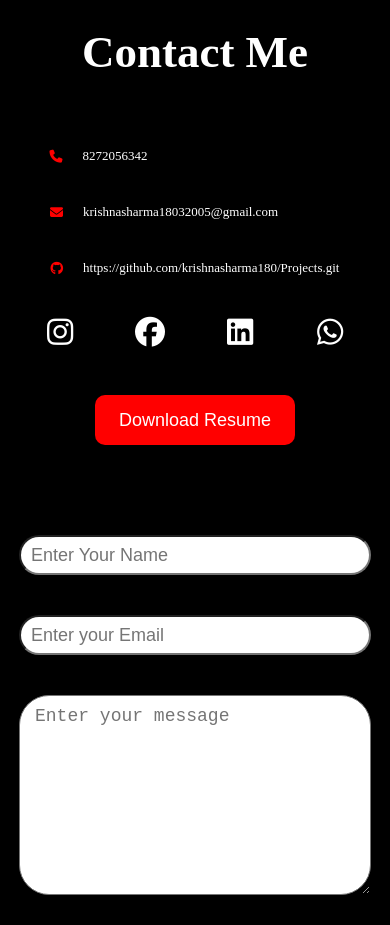
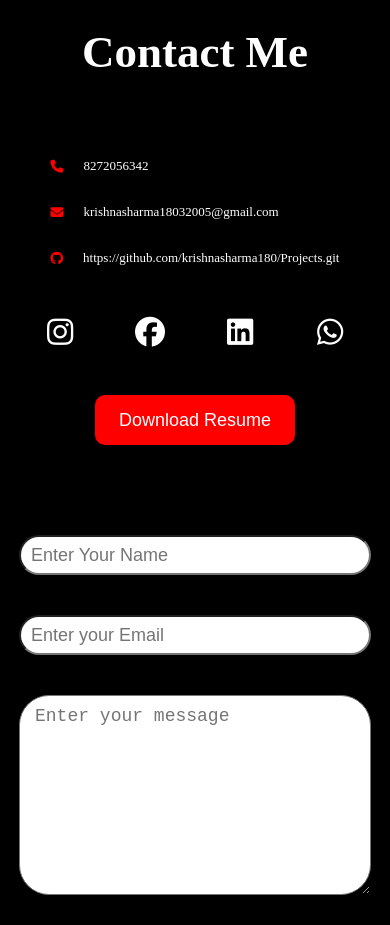
Before and after one commit to krishnasharma180/Project, a plain HTML site: page Portfolio/index.html in a window 390 px wide. Shown: the part 4280-5205 px from the top of the page. Drawn offline with Linux system fonts and the light colour scheme.

Commit message:
first commit

```diff
--- a/Portfolio/index.html
+++ b/Portfolio/index.html
@@ -170,6 +170,7 @@
    <div class="Contact">
       <h1 class="heading">Contact Me</h1>
       <div class="phone-info">
+         <div class="tech">
          <div class="phone-no">
             <i class="fa-solid fa-phone"></i>
             <p>8272056342</p>
@@ -182,6 +183,7 @@
             <i class="fa-brands fa-github"></i>
             <a href="https://github.com/krishnasharma180/Project.git">https://github.com/krishnasharma180/Projects.git</a>
          </div>
+      </div>
          <div class="icons">
             <a href="https://www.instagram.com/krishnasharma._.18/"><i class="fa-brands fa-instagram"></i></a>
               <a href="https://www.facebook.com/Krishna Sharma/"><i class="fa-brands fa-facebook"></i></a>
--- a/Portfolio/style.css
+++ b/Portfolio/style.css
@@ -572,17 +572,11 @@ textarea{
 .phone-no,.gmail,.git{
    display: flex;
    font-size: 20px;
-   margin: 20px;
+   margin: 30px;
    gap: 20px;
 align-items: center;
 text-align: left;
-justify-content: space-evenly;
-}
-.phone-no{
-   margin-left: -283px;
-}
-.gmail{
-   margin-left:-77px ;
+justify-content: flex-start;
 }
 .phone-no i,.gmail i,.git i{
    color: red;
@@ -615,17 +609,9 @@ justify-content: space-evenly;
    text-shadow: 0 0 10px rgb(255, 17, 17),
    0 0 10px rgb(255, 63, 5);
  }
- .git{
-   position: relative;
-   margin-left: 20px;
- }
  .git a{
    text-decoration: none;
    color: white;
- }
- .fa-github{
-top: 4px;
-left: 0px;
  }
  .download{
    height: 50px;
@@ -670,14 +656,6 @@ left: 0px;
       background-size: cover;
       position: relative;
    }
-     .message-box,.phone-info{
-      width: 95vw;
-      margin-bottom: 30px;
-      height: fit-content;
-    }
-    .message-box input,textarea{
-      width: 95%;
-    }
 }
 @media(max-width:920px){
    .About{
@@ -703,6 +681,14 @@ left: 0px;
       text-align: center;
       flex-direction: column;
    }
+   .message-box,.phone-info{
+      width: 95vw;
+      margin-bottom: 30px;
+      height: fit-content;
+    }
+    .message-box input,textarea{
+      width: 95%;
+    }
    .heading{
       position: static;
       margin: 50px 0px;
@@ -720,12 +706,6 @@ left: 0px;
    .image-card{
       height: 250px;
    }
-   .phone-no i{
-      margin-left: 110px;
-   }
-   .gmail i{
-      margin-left:35px ;
-   }
    footer p{
       font-size: 12px;
    }
```
